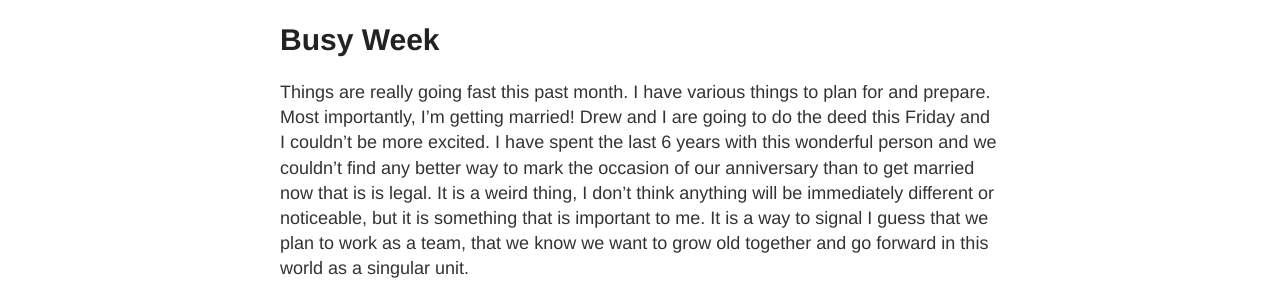
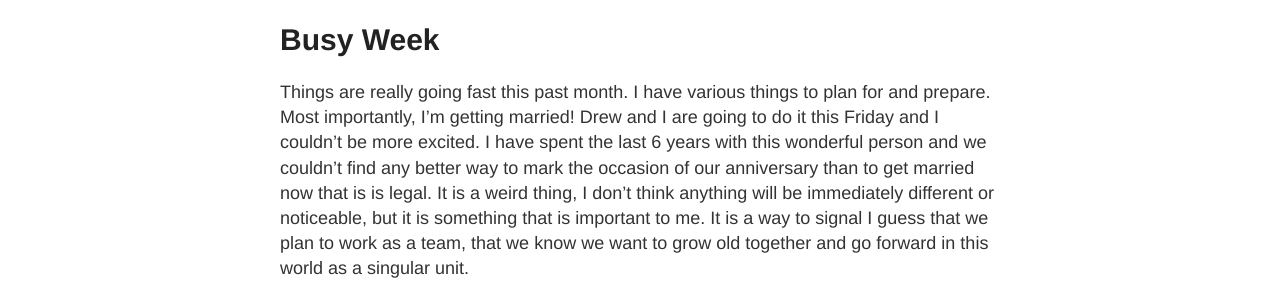
Before and after one commit to mostlybadfly/jekyllsite, a Jekyll site: the page built from _posts/2014-10-6-Busy-Week.md, in a window 1280 px wide. Shown: the part 147-447 px from the top of the page. Built offline with Jekyll 4.4.1, drawn with Linux system fonts in a browser that asks for light colours.

Commit message:
Update 2014-10-6-Busy-Week.md

```diff
--- a/_posts/2014-10-6-Busy-Week.md
+++ b/_posts/2014-10-6-Busy-Week.md
@@ -3,7 +3,7 @@ layout: post
 title: Busy Week
 ---
 
-Things are really going fast this past month.  I have various things to plan for and prepare.  Most importantly, I’m getting married! Drew and I are going to do the deed this Friday and I couldn't be more excited. I have spent the last 6 years with this wonderful person and we couldn't find any better way to mark the occasion of our anniversary than to get married now that is is legal. It is a weird thing, I don't think anything will be immediately different or noticeable, but it is something that is important to me.  It is a way to signal I guess that we plan to work as a team, that we know we want to grow old together and go forward in this world as a singular unit.
+Things are really going fast this past month.  I have various things to plan for and prepare.  Most importantly, I’m getting married! Drew and I are going to do it this Friday and I couldn't be more excited. I have spent the last 6 years with this wonderful person and we couldn't find any better way to mark the occasion of our anniversary than to get married now that is is legal. It is a weird thing, I don't think anything will be immediately different or noticeable, but it is something that is important to me.  It is a way to signal I guess that we plan to work as a team, that we know we want to grow old together and go forward in this world as a singular unit.
 
 I'm very excited to have friends help us celebrate at our favorite bar in the city, Hopleaf.  This bar has been our 'Cheers' during our time living on the North Side.  We go almost every week, the staff love us and we have amazing bartenders that we always look forward to seeing. We couldn't think of any better place to hold a party for friends and family.  It'll be fun to see various aspects of our lives come together to meet, drink and share conversation. I even get to see some friends that will be coming in from out of town that I haven't seen in years. The best part is, we just rent a room and have drinks, no other wedding planning or ridiculous events having to do with the occasion, just show up, and enjoy some drinks :).
 
```
